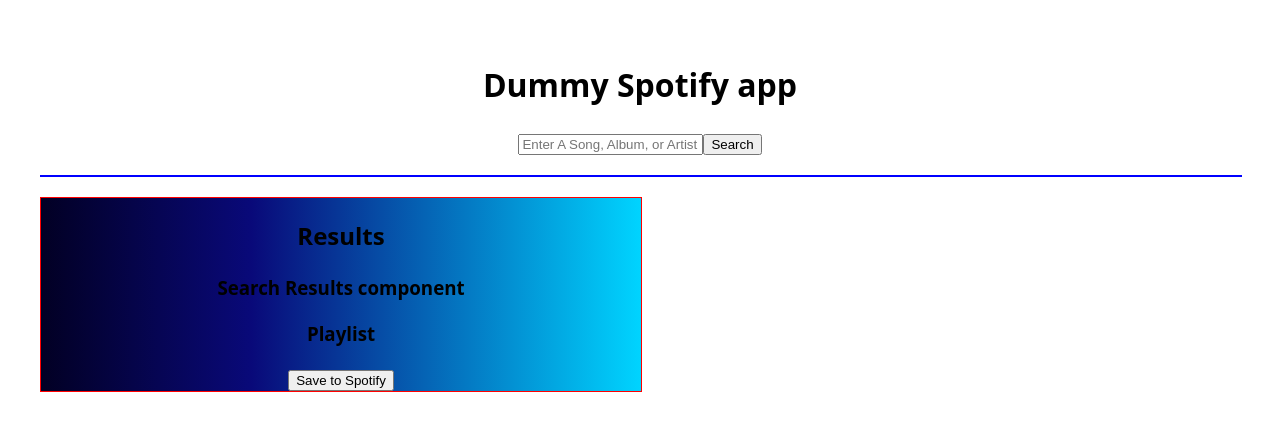
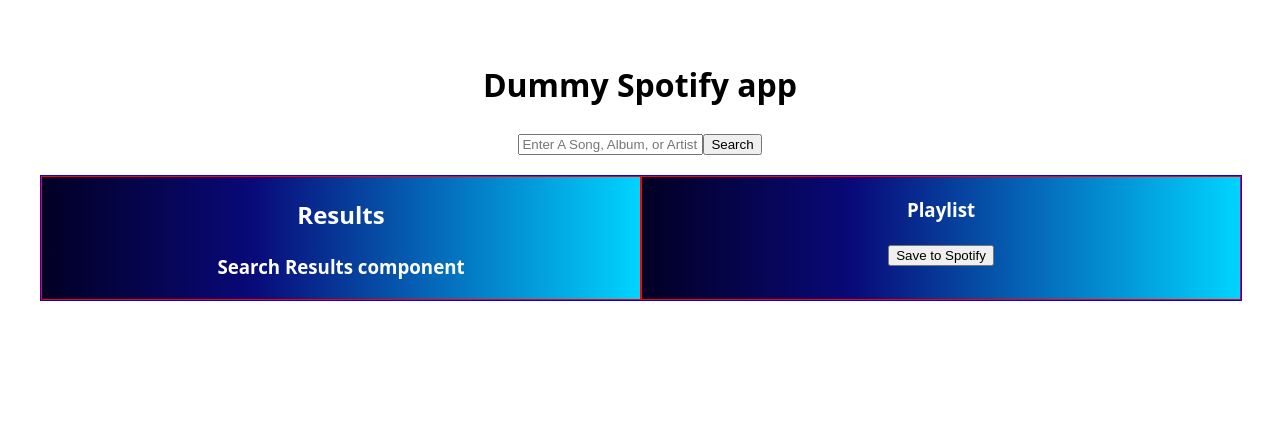
Before and after one commit to ehernandezvilla/jamming, a React (Vite) app: page / in a window 1280 px wide. Shown: the top 430 px of the page. Built offline with nearby package versions, Linux system fonts and the light colour scheme.

Commit message:
style: fixing separator style

```diff
--- a/src/App.jsx
+++ b/src/App.jsx
@@ -1,40 +1,47 @@
-import { useState } from 'react';
-import './App.css'
-import Playlist from './components/Playlist'
-import SearchBar from './components/SearchBar'
-import SearchResults from './components/SearchResults';
-import songs from './assets/utils/songs.json'
-
+import { useState } from "react";
+import "./App.css";
+import Playlist from "./components/Playlist";
+import SearchBar from "./components/SearchBar";
+import SearchResults from "./components/SearchResults";
+import songs from "./assets/utils/songs.json";
 
 function App() {
   const [selectedSongs, setSelectedSongs] = useState([]);
   const [searchResults, setSearchResults] = useState({ songs: [] });
 
+  const handleAddSong = (song) => {
+    if (!selectedSongs.some((selectedSong) => selectedSong.id === song.id)) {
+      setSelectedSongs([...selectedSongs, song]);
+    }
+  };
 
   const handleSearch = (searchTerm) => {
-    const filteredSongs = songs.songs.filter(song =>
-      song.name.toLowerCase().includes(searchTerm.toLowerCase()) ||
-      song.artist.toLowerCase().includes(searchTerm.toLowerCase()) ||
-      song.album.toLowerCase().includes(searchTerm.toLowerCase())
+    const filteredSongs = songs.songs.filter(
+      (song) =>
+        song.name.toLowerCase().includes(searchTerm.toLowerCase()) ||
+        song.artist.toLowerCase().includes(searchTerm.toLowerCase()) ||
+        song.album.toLowerCase().includes(searchTerm.toLowerCase())
     );
     setSearchResults({ songs: filteredSongs });
   };
 
-
   return (
     <>
       <h1>Dummy Spotify app</h1>
-      <SearchBar onSearch ={handleSearch} />
-      <div className='BodyContainer'>
+      <SearchBar onSearch={handleSearch} />
+      <div className="BodyContainer">
+        <div className="SeparatorContainer">
+          <SearchResults
+            data={searchResults}
+            onAddSong={handleAddSong}
+          />
         </div>
-        <div className='SeparatorContainer'>
-          <SearchResults data={searchResults}
-          onAddSong={(song) => setSelectedSongs([...selectedSongs, song])}
-          />
-          <Playlist selectedSongs={selectedSongs}/>
+        <div className="SeparatorContainer">
+          <Playlist selectedSongs={selectedSongs} />
         </div>
+      </div>
     </>
-  )
+  );
 }
 
-export default App
+export default App;
```
